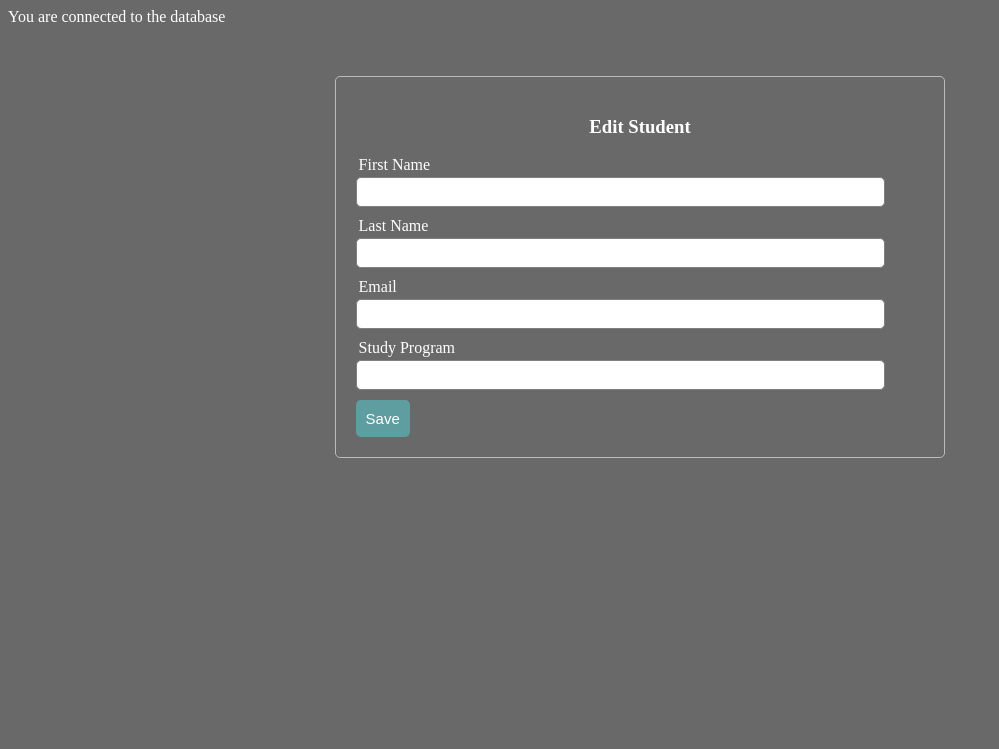
After one commit to fitah22/dats34-Git, a PHP site: page /edit.php in a window 1280 px wide. The commit adds this page. Shown: the top 749 px of the page, without its empty margins (0-999 px from the left). Run offline with PHP 8.4, Linux system fonts and the light colour scheme; data that the repository does not hold is empty.

Commit message:
created seperate pages for edit and add

```diff
--- /dev/null
+++ b/edit.php
@@ -0,0 +1,67 @@
+<?php  include('server.php'); ?>
+<?php
+	if (isset($_GET['edit'])) {
+		$id = $_GET['edit'];
+		$update = true;
+		$record = mysqli_query($db, "SELECT * FROM student WHERE id=$id");
+
+		if (count($record) == 1 ) {
+			$n = mysqli_fetch_array($record);
+			$fname = $n['first_name'];
+			$lname = $n['last_name'];
+      $email = $n['email'];
+      $std = $n['study_program_id'];
+		}
+	}
+?>
+<!DOCTYPE html>
+<html lang="en" dir="ltr">
+  <head>
+    <meta charset="utf-8">
+  <link rel="stylesheet" href="style.css">
+    <title></title>
+  </head>
+  <body>
+
+    <form method="post" action="server.php" >
+        <h3 class="title">Edit Student</h3>
+
+  <!-- First Name field -->
+  <input type="hidden" name="id" value="<?php echo $id; ?>">
+  		<div class="input-group">
+  			<label>First Name</label>
+  			<input type="text" name="fname" value="<?php echo $fname; ?>">
+  		</div>
+
+    <!-- Last Name field -->
+    <div class="input-group">
+      <label>Last Name</label>
+      <input type="text" name="lname" value="<?php echo $lname; ?>">
+    </div>
+
+    <!-- Email field -->
+    <div class="input-group">
+      <label>Email</label>
+      <input type="text" name="email" value="<?php echo $email; ?>">
+    </div>
+
+    <!-- Study Program field -->
+    <div class="input-group">
+      <label>Study Program</label>
+      <input type="text" name="std" value="<?php echo $std; ?>">
+    </div>
+
+
+
+        <?php if ($update == true): ?>
+    	<button class="btn" type="submit" name="update" style="background: #556B2F;" >update</button>
+    <?php else: ?>
+    	<button class="btn" type="submit" name="save" >Save</button>
+    <?php endif ?>
+
+
+  	</form>
+
+
+  </body>
+</html>
--- a/server.php
+++ b/server.php
@@ -11,7 +11,7 @@
   $std = "";
 	$update = false;
 
-  <!-- Create Method -->
+
 
 	if (isset($_POST['save'])) {
 		$fname = $_POST['fname'];
@@ -24,7 +24,7 @@
 		header('location: index.php');
 	}
 
-<!-- Update Method -->
+
 
   if (isset($_POST['update'])) {
 	$id = $_POST['id'];
@@ -38,7 +38,7 @@
 	header('location: index.php');
 }
 
-<!-- Delete Method -->
+
 
 if (isset($_GET['del'])) {
 	$id = $_GET['del'];
--- a/style.css
+++ b/style.css
@@ -1,5 +1,5 @@
-body {
-    font-size: 19px;
+body {background-color: dimgrey;
+  color: white;
 }
 table{
     width: 50%;
@@ -15,9 +15,7 @@ th, td{
     height: 30px;
     padding: 2px;
 }
-tr:hover {
-    background: #F5F5F5;
-}
+
 
 form {
     width: 45%;
@@ -77,3 +75,31 @@ form {
     width: 50%;
     text-align: center;
 }
+
+.add_btn{
+  text-decoration: none;
+  padding: 2px 5px;
+  background: #2E8B57;
+  color: white;
+  border-radius: 3px;
+  text-align: center;
+  margin-left: 450px;
+  font-size: 30
+
+}
+
+.add{
+  float: center;
+  flex:auto;
+}
+
+.title{
+
+  text-align: center;
+}
+
+.back_link{
+  font-size: 20;
+  text-align: center;
+
+}
```
Also changed, not shown: add.html (added, +56 -0 lines), index.html (deleted, +0 -23 lines), index.php (+7 -39 lines), 1 other file.
